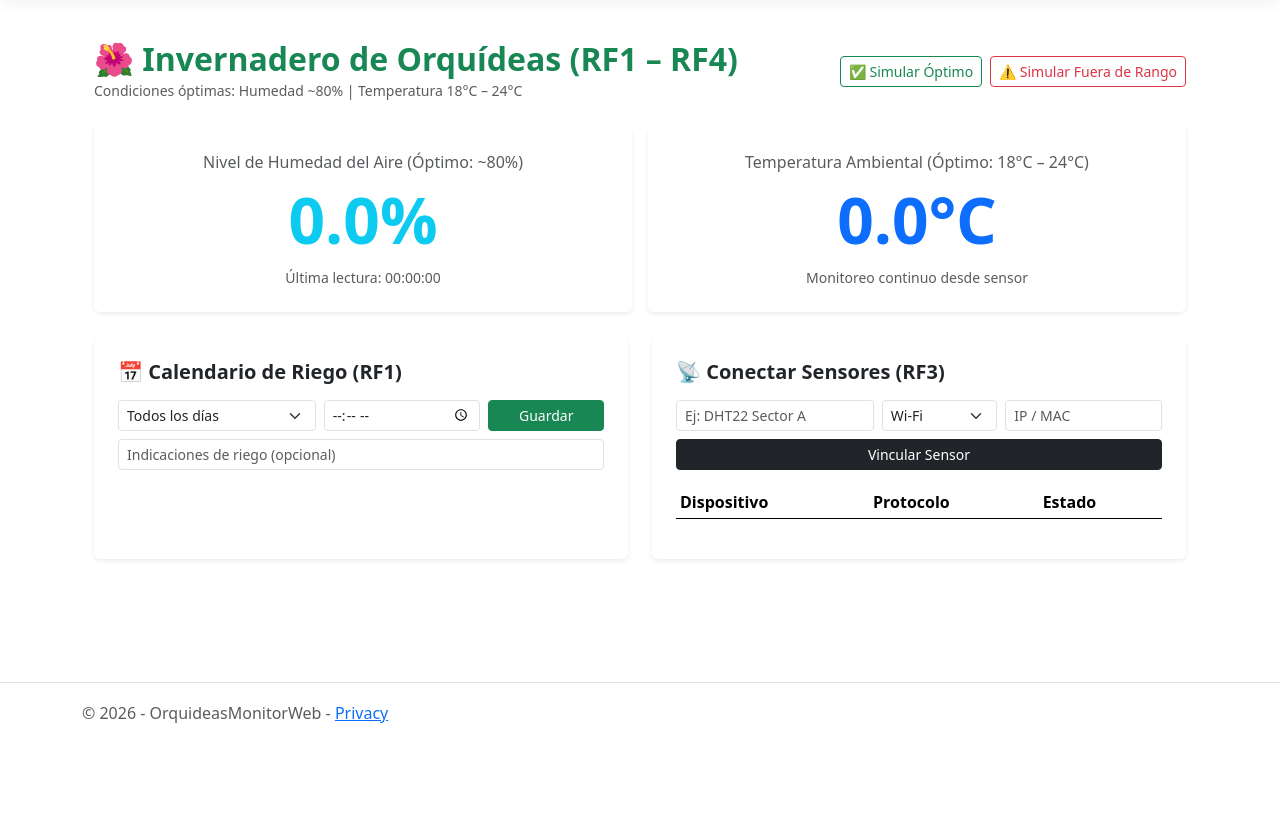
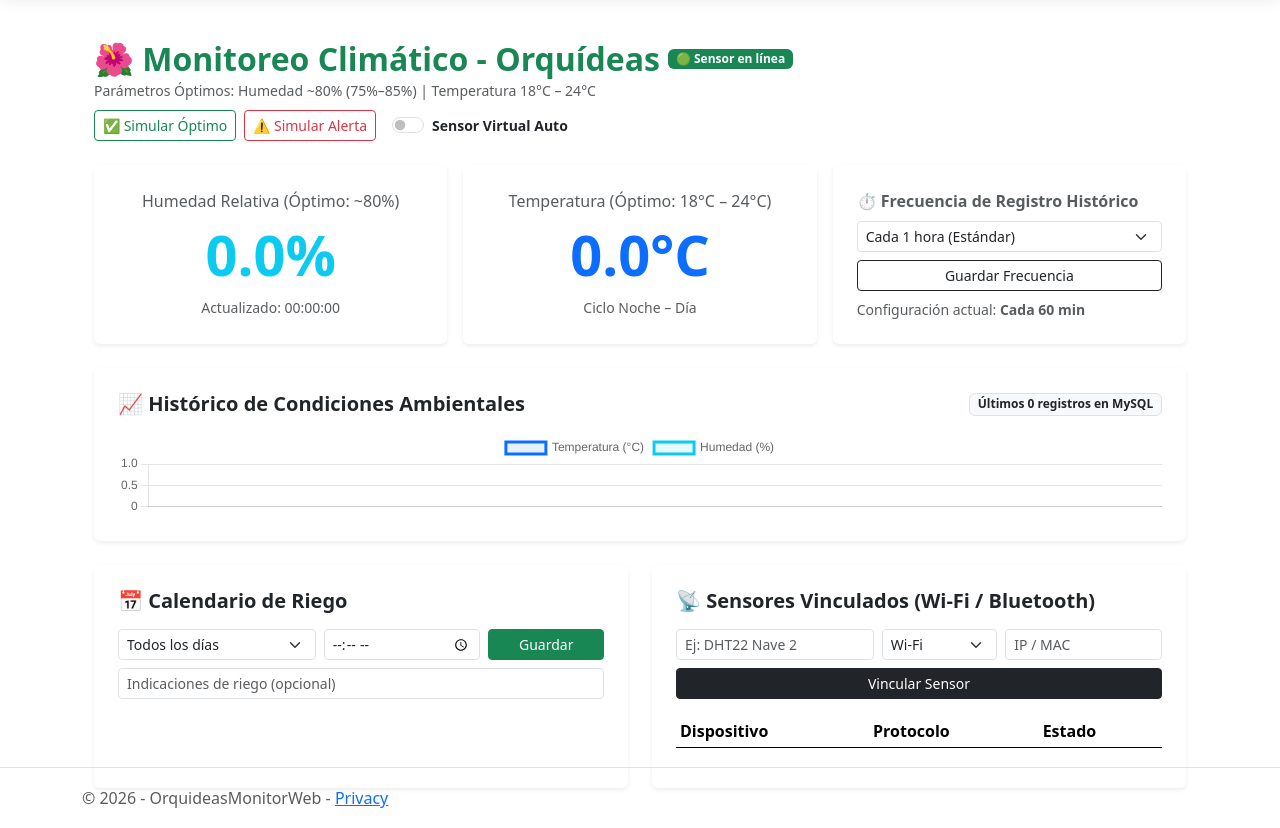
Before and after one commit to alexis-tapia-montoya/OrquideasMonitorWeb, an ASP.NET Core app: template OrquideasMonitorWeb/Views/Invernadero/Index.cshtml in a window 1280 px wide. Shown: the part 57-885 px from the top of the page. Before the commit the page ends 780 px from the top, so only its background shows below. Run offline with ASP.NET Core 8, Linux system fonts and the light colour scheme; the template is opened without the code that fills it, so the values that code supplies are empty; style sheets or scripts are compiled from the project's sources.

Commit message:
Version operativa conectada a Clever Cloud (RF1-RF8)

```diff
--- a/OrquideasMonitorWeb/Views/Invernadero/Index.cshtml
+++ b/OrquideasMonitorWeb/Views/Invernadero/Index.cshtml
@@ -1,61 +1,98 @@
 @model OrquideasMonitorWeb.Models.LecturaAmbiental
 @{
-    ViewData["Title"] = "Control de Orquídeas (RF1 - RF4)";
+    ViewData["Title"] = "Monitor Invernadero de Orquídeas";
     var riegos = ViewBag.Riegos as List<OrquideasMonitorWeb.Models.CalendarioRiego> ?? new();
     var sensores = ViewBag.Sensores as List<OrquideasMonitorWeb.Models.SensorDispositivo> ?? new();
+    var historial = ViewBag.Historial as List<OrquideasMonitorWeb.Models.LecturaAmbiental> ?? new();
+    int freqActual = ViewBag.FrecuenciaMinutos ?? 60;
 }
 
 <link href="https://cdn.jsdelivr.net/npm/bootstrap@5.3.2/dist/css/bootstrap.min.css" rel="stylesheet" />
+<script src="https://cdn.jsdelivr.net/npm/chart.js"></script>
 
 <div class="container py-4">
-    <div class="d-flex justify-content-between align-items-center mb-4">
+    <div class="d-flex flex-wrap justify-content-between align-items-center mb-4 gap-2">
         <div>
-            <h2 class="fw-bold text-success mb-0">🌺 Invernadero de Orquídeas (RF1 – RF4)</h2>
-            <small class="text-muted">Condiciones óptimas: Humedad ~80% | Temperatura 18°C – 24°C</small>
+            <div class="d-flex align-items-center gap-2">
+                <h2 class="fw-bold text-success mb-0">🌺 Monitoreo Climático - Orquídeas</h2>
+                <span id="badgeEstadoSensor" class="badge bg-success">🟢 Sensor en línea</span>
             </div>
-        <div class="d-flex gap-2">
-            <button class="btn btn-outline-success btn-sm" onclick="simularLectura(21.5, 80.0)">✅ Simular Óptimo</button>
-            <button class="btn btn-outline-danger btn-sm" onclick="simularLectura(28.0, 55.0)">⚠️ Simular Fuera de Rango</button>
+            <small class="text-muted">Parámetros Óptimos: Humedad ~80% (75%–85%) | Temperatura 18°C – 24°C</small>
         </div>
-    </div>
-
-    <!-- RF2: Notificación automática de hora de riego -->
-    <div id="bannerRiego" class="alert alert-primary d-none shadow-sm">
-        💧 <strong>¡Recordatorio de Riego (RF2)!</strong> Es momento de regar las orquídeas. <span id="notaRiego"></span>
-    </div>
-
-    <!-- RF4: Excepción / Alerta si humedad o temperatura salen del rango -->
-    <div id="bannerAlerta" class="alert alert-danger @(Model != null && Model.FueraDeRango ? "" : "d-none") shadow-sm">
-        🚨 <strong>Alerta Ambiental (RF4):</strong> Niveles fuera del rango óptimo (Humedad 75%-85% / Temp 18°C-24°C).
-    </div>
-
-    <!-- RF4: Monitoreo de nivel de humedad y temperatura -->
-    <div class="row g-3 mb-4">
-        <div class="col-md-6">
-            <div class="card border-0 shadow-sm text-center p-4">
-                <span class="text-muted">Nivel de Humedad del Aire (Óptimo: ~80%)</span>
-                <h1 id="txtHumedad" class="display-3 fw-bold text-info my-2">
-                    @(Model != null ? $"{Model.Humedad:F1}%" : "--%")
-                </h1>
-                <small class="text-muted">Última lectura: <span id="txtHora">@(Model?.FechaRegistro.ToString("HH:mm:ss") ?? "Esperando sensor...")</span></small>
-            </div>
-        </div>
-        <div class="col-md-6">
-            <div class="card border-0 shadow-sm text-center p-4">
-                <span class="text-muted">Temperatura Ambiental (Óptimo: 18°C – 24°C)</span>
-                <h1 id="txtTemperatura" class="display-3 fw-bold text-primary my-2">
-                    @(Model != null ? $"{Model.Temperatura:F1}°C" : "--°C")
-                </h1>
-                <small class="text-muted">Monitoreo continuo desde sensor</small>
+        <div class="d-flex align-items-center gap-2">
+            <button class="btn btn-outline-success btn-sm" onclick="simularLectura(21.5, 80.0, true)">✅ Simular Óptimo</button>
+            <button class="btn btn-outline-danger btn-sm" onclick="simularLectura(27.5, 58.0, true)">⚠️ Simular Alerta</button>
+            <div class="form-check form-switch ms-2">
+                <input class="form-check-input" type="checkbox" id="switchAuto" onchange="toggleSimulacionAuto(this.checked)">
+                <label class="form-check-label small fw-semibold" for="switchAuto">Sensor Virtual Auto</label>
             </div>
         </div>
     </div>
 
+    <!-- RF2: Notificación de hora de riego -->
+    <div id="bannerRiego" class="alert alert-primary d-none shadow-sm">
+        💧 <strong>¡Hora de Riego!</strong> Es momento de regar las orquídeas. <span id="notaRiego"></span>
+    </div>
+
+    <!-- RF4: Alerta ambiental fuera de rango -->
+    <div id="bannerAlerta" class="alert alert-danger @(Model != null && Model.FueraDeRango ? "" : "d-none") shadow-sm">
+        🚨 <strong>Alerta Ambiental:</strong> Niveles fuera del rango óptimo (Humedad 75%–85% / Temp 18°C–24°C).
+    </div>
+
+    <!-- RF8 & RF5: Tarjetas en Tiempo Real + Configuración de Frecuencia -->
+    <div class="row g-3 mb-4">
+        <div class="col-md-4">
+            <div class="card border-0 shadow-sm text-center p-4 h-100">
+                <span class="text-muted">Humedad Relativa (Óptimo: ~80%)</span>
+                <h1 id="txtHumedad" class="display-4 fw-bold text-info my-2">
+                    @(Model != null ? $"{Model.Humedad:F1}%" : "--%")
+                </h1>
+                <small class="text-muted">Actualizado: <span id="txtHora">@(Model?.FechaRegistro.ToString("HH:mm:ss") ?? "--:--")</span></small>
+            </div>
+        </div>
+        <div class="col-md-4">
+            <div class="card border-0 shadow-sm text-center p-4 h-100">
+                <span class="text-muted">Temperatura (Óptimo: 18°C – 24°C)</span>
+                <h1 id="txtTemperatura" class="display-4 fw-bold text-primary my-2">
+                    @(Model != null ? $"{Model.Temperatura:F1}°C" : "--°C")
+                </h1>
+                <small class="text-muted">Ciclo Noche – Día</small>
+            </div>
+        </div>
+        <div class="col-md-4">
+            <div class="card border-0 shadow-sm p-4 h-100">
+                <span class="text-muted fw-semibold">⏱️ Frecuencia de Registro Histórico</span>
+                <form asp-action="ActualizarFrecuencia" method="post" class="mt-2">
+                    <select name="frecuenciaMinutos" class="form-select form-select-sm mb-2">
+                        <option value="0" selected="@(freqActual == 0)">Tiempo real continuo (Pruebas)</option>
+                        <option value="1" selected="@(freqActual == 1)">Cada 1 minuto</option>
+                        <option value="15" selected="@(freqActual == 15)">Cada 15 minutos</option>
+                        <option value="30" selected="@(freqActual == 30)">Cada 30 minutos</option>
+                        <option value="60" selected="@(freqActual == 60)">Cada 1 hora (Estándar)</option>
+                    </select>
+                    <button type="submit" class="btn btn-outline-dark btn-sm w-100">Guardar Frecuencia</button>
+                </form>
+                <small class="text-muted mt-2 d-block">
+                    Configuración actual: <strong>@(freqActual == 0 ? "Continuo (0 min)" : $"Cada {freqActual} min")</strong>
+                </small>
+            </div>
+        </div>
+    </div>
+
+    <!-- RF5 & RF8: Gráfico Histórico en Tiempo Real -->
+    <div class="card border-0 shadow-sm p-4 mb-4">
+        <div class="d-flex justify-content-between align-items-center mb-3">
+            <h5 class="fw-bold mb-0">📈 Histórico de Condiciones Ambientales</h5>
+            <span class="badge bg-light text-dark border">Últimos @historial.Count registros en MySQL</span>
+        </div>
+        <canvas id="graficoClima" height="85"></canvas>
+    </div>
+
     <div class="row g-4">
-        <!-- RF1: Establecer Calendario de Riego -->
+        <!-- RF1: Calendario de Riego -->
         <div class="col-md-6">
             <div class="card border-0 shadow-sm p-4 h-100">
-                <h5 class="fw-bold mb-3">📅 Calendario de Riego (RF1)</h5>
+                <h5 class="fw-bold mb-3">📅 Calendario de Riego</h5>
                 <form asp-action="AgregarRiego" method="post" class="row g-2 mb-3">
                     <div class="col-5">
                         <select name="diaSemana" class="form-select form-select-sm" required>
@@ -93,13 +130,13 @@
             </div>
         </div>
 
-        <!-- RF3: Integración de Sensores de Humedad (Wi-Fi / Bluetooth) -->
+        <!-- RF3: Sensores Conectados -->
         <div class="col-md-6">
             <div class="card border-0 shadow-sm p-4 h-100">
-                <h5 class="fw-bold mb-3">📡 Conectar Sensores (RF3)</h5>
+                <h5 class="fw-bold mb-3">📡 Sensores Vinculados (Wi-Fi / Bluetooth)</h5>
                 <form asp-action="ConectarSensor" method="post" class="row g-2 mb-3">
                     <div class="col-5">
-                        <input type="text" name="nombre" class="form-control form-control-sm" placeholder="Ej: DHT22 Sector A" required />
+                        <input type="text" name="nombre" class="form-control form-control-sm" placeholder="Ej: DHT22 Nave 2" required />
                     </div>
                     <div class="col-3">
                         <select name="tipoConexion" class="form-select form-select-sm">
@@ -140,15 +177,51 @@
 </div>
 
 <script>
-    // Polling cada 3 segundos para actualizar lecturas (RF4) y notificaciones de riego (RF2)
+    const ordenados = @Html.Raw(Json.Serialize(historial.OrderBy(x => x.FechaRegistro).ThenBy(x => x.Id)));
+    const etiquetas = ordenados.map(x => new Date(x.fechaRegistro).toLocaleTimeString([], { hour: '2-digit', minute: '2-digit', second: '2-digit' }));
+    const datosTemp = ordenados.map(x => x.temperatura);
+    const datosHum = ordenados.map(x => x.humedad);
+
+    const ctx = document.getElementById('graficoClima').getContext('2d');
+    const chart = new Chart(ctx, {
+        type: 'line',
+        data: {
+            labels: etiquetas,
+            datasets: [
+                { label: 'Temperatura (°C)', data: datosTemp, borderColor: '#0d6efd', backgroundColor: 'rgba(13, 110, 253, 0.1)', tension: 0.3, fill: true },
+                { label: 'Humedad (%)', data: datosHum, borderColor: '#0dcaf0', backgroundColor: 'rgba(13, 202, 240, 0.1)', tension: 0.3, fill: true }
+            ]
+        },
+        options: {
+            responsive: true,
+            scales: { y: { beginAtZero: false } }
+        }
+    });
+
+    let ultimoEnvioMs = Date.now();
+
     setInterval(async () => {
+        try {
             const res = await fetch('/api/iot/monitoreo');
             const data = await res.json();
 
             if (data.lectura) {
+                const horaStr = new Date(data.lectura.fechaRegistro).toLocaleTimeString([], { hour: '2-digit', minute: '2-digit', second: '2-digit' });
                 document.getElementById('txtHumedad').innerText = data.lectura.humedad.toFixed(1) + '%';
                 document.getElementById('txtTemperatura').innerText = data.lectura.temperatura.toFixed(1) + '°C';
-            document.getElementById('txtHora').innerText = new Date(data.lectura.fechaRegistro).toLocaleTimeString();
+                document.getElementById('txtHora').innerText = horaStr;
+
+                if (chart.data.labels[chart.data.labels.length - 1] !== horaStr) {
+                    chart.data.labels.push(horaStr);
+                    chart.data.datasets[0].data.push(data.lectura.temperatura);
+                    chart.data.datasets[1].data.push(data.lectura.humedad);
+                    if (chart.data.labels.length > 30) {
+                        chart.data.labels.shift();
+                        chart.data.datasets[0].data.shift();
+                        chart.data.datasets[1].data.shift();
+                    }
+                    chart.update();
+                }
 
                 const alerta = document.getElementById('bannerAlerta');
                 data.lectura.fueraDeRango ? alerta.classList.remove('d-none') : alerta.classList.add('d-none');
@@ -161,14 +234,42 @@
             } else {
                 riego.classList.add('d-none');
             }
+
+            // Control visual de desconexión si no hay transmisión activa en modo auto
+            const badge = document.getElementById('badgeEstadoSensor');
+            if (document.getElementById('switchAuto').checked || (Date.now() - ultimoEnvioMs < 10000)) {
+                badge.className = 'badge bg-success';
+                badge.innerText = '🟢 Sensor en línea';
+            } else {
+                badge.className = 'badge bg-warning text-dark';
+                badge.innerText = '🟡 En espera de transmisión';
+            }
+        } catch (e) {
+            const badge = document.getElementById('badgeEstadoSensor');
+            badge.className = 'badge bg-danger';
+            badge.innerText = '🔴 Sin conexión al servidor';
+        }
     }, 3000);
 
-    // Función de prueba para simular envío desde el sensor
-    async function simularLectura(temp, hum) {
-        await fetch('/api/iot/lectura', {
+    async function simularLectura(temp, hum, forzar = false) {
+        ultimoEnvioMs = Date.now();
+        await fetch(`/api/iot/lectura?forzar=${forzar}`, {
             method: 'POST',
             headers: { 'Content-Type': 'application/json' },
             body: JSON.stringify({ sensorId: 1, temperatura: temp, humedad: hum })
         });
     }
+
+    let intervaloAuto = null;
+    function toggleSimulacionAuto(activo) {
+        if (activo) {
+            intervaloAuto = setInterval(() => {
+                const temp = (Math.random() * (23.8 - 18.5) + 18.5).toFixed(1);
+                const hum = (Math.random() * (84.0 - 76.0) + 76.0).toFixed(1);
+                simularLectura(parseFloat(temp), parseFloat(hum), false);
+            }, 4000);
+        } else {
+            clearInterval(intervaloAuto);
+        }
+    }
 </script>
--- a/OrquideasMonitorWeb/appsettings.json
+++ b/OrquideasMonitorWeb/appsettings.json
@@ -1,6 +1,6 @@
 {
   "ConnectionStrings": {
-    "DefaultConnection": "Server=bjgp8hjc8k9heskd4j5f-mysql.services.clever-cloud.com;Port=3306;Database=bjgp8hjc8k9heskd4j5f;Uid=uevs7836kiwcxa4j;Pwd=TU_PASSWORD_AQUI;"
+    "DefaultConnection": "Server=bjgp8hjc8k9heskd4j5f-mysql.services.clever-cloud.com;Port=3306;Database=bjgp8hjc8k9heskd4j5f;Uid=uevs7836kiwcxa4j;Pwd=WrAaimvsvX4u8F0nNyHk;"
   },
   "Logging": {
     "LogLevel": {
```
Also changed, not shown: OrquideasMonitorWeb/Controllers/InvernaderoController.cs (+204 -72 lines). Lines whose indentation alone changed are shown as unchanged.
